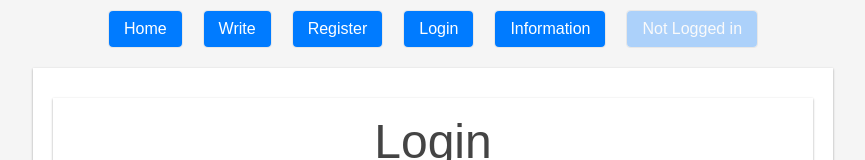
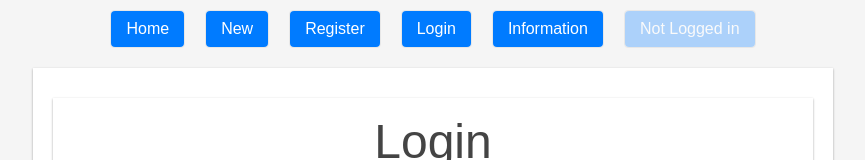
Before and after one commit to kurosawa-kuro/react-and-express-learning_photo, a React (Create React App) app in the folder frontend/: page /login in a window 1280 px wide. Shown: the top 160 px of the page, without its empty margins (207-1072 px from the left). Built offline with nearby package versions, Linux system fonts and the light colour scheme.

Commit message:
ref crud

```diff
--- a/frontend/src/App.js
+++ b/frontend/src/App.js
@@ -6,9 +6,9 @@ import "./styles/App.css";
 import { BrowserRouter, Routes, Route } from 'react-router-dom';
 import NavBar from "./components/NavBar";
 import Footer from "./components/Footer";
-import Home from "./pages/Posts/Home";
-import Single from "./pages/Posts/Single";
-import Write from "./pages/Posts/Write";
+import Home from "./pages/Posts/Index";
+import Show from "./pages/Posts/Show";
+import New from "./pages/Posts/New";
 import Edit from "./pages/Posts/Edit"; // Don't forget to import the Edit component
 import Information from "./pages/Information";
 import Register from "./pages/Auth/Register";
@@ -22,8 +22,8 @@ const App = () => {
         <div className="container">
           <Routes>
             <Route path="/" element={<Home />} />
-            <Route path="/write" element={<Write />} />
-            <Route path="/post/:id" element={<Single />} />
+            <Route path="/new" element={<New />} />
+            <Route path="/post/:id" element={<Show />} />
             <Route path="/post/:id/edit" element={<Edit />} />  {/* New route for editing a post */}
             <Route path="/information" element={<Information />} />
             <Route path="/register" element={<Register />} />
--- a/frontend/src/components/NavBar.js
+++ b/frontend/src/components/NavBar.js
@@ -35,8 +35,8 @@ const NavBar = () => {
                     </Link>
                 </li>
                 <li>
-                    <Link className="button-link" to="/write">
-                        Write
+                    <Link className="button-link" to="/new">
+                        New
                     </Link>
                 </li>
 
--- a/frontend/src/pages/Posts/Single.js
+++ b/frontend/src/pages/Posts/Show.js
@@ -1,10 +1,10 @@
-// src/pages/Posts/Single.js
+// src/pages/Posts/Show.js
 
 import React from 'react';
 import { useParams } from 'react-router-dom';
 import { useFetchSinglePost } from '../../hooks/Posts/useFetchSinglePost';
 
-const Single = () => {
+const Show = () => {
     const { id } = useParams();
     const { data, isLoading, isError } = useFetchSinglePost(id);
 
@@ -27,4 +27,4 @@ const Single = () => {
     );
 };
 
-export default Single;
+export default Show;
```
Also changed, not shown: frontend/src/pages/Posts/Index.js (renamed from frontend/src/pages/Posts/Home.js), frontend/src/pages/Posts/New.js (renamed from frontend/src/pages/Posts/Write.js).
